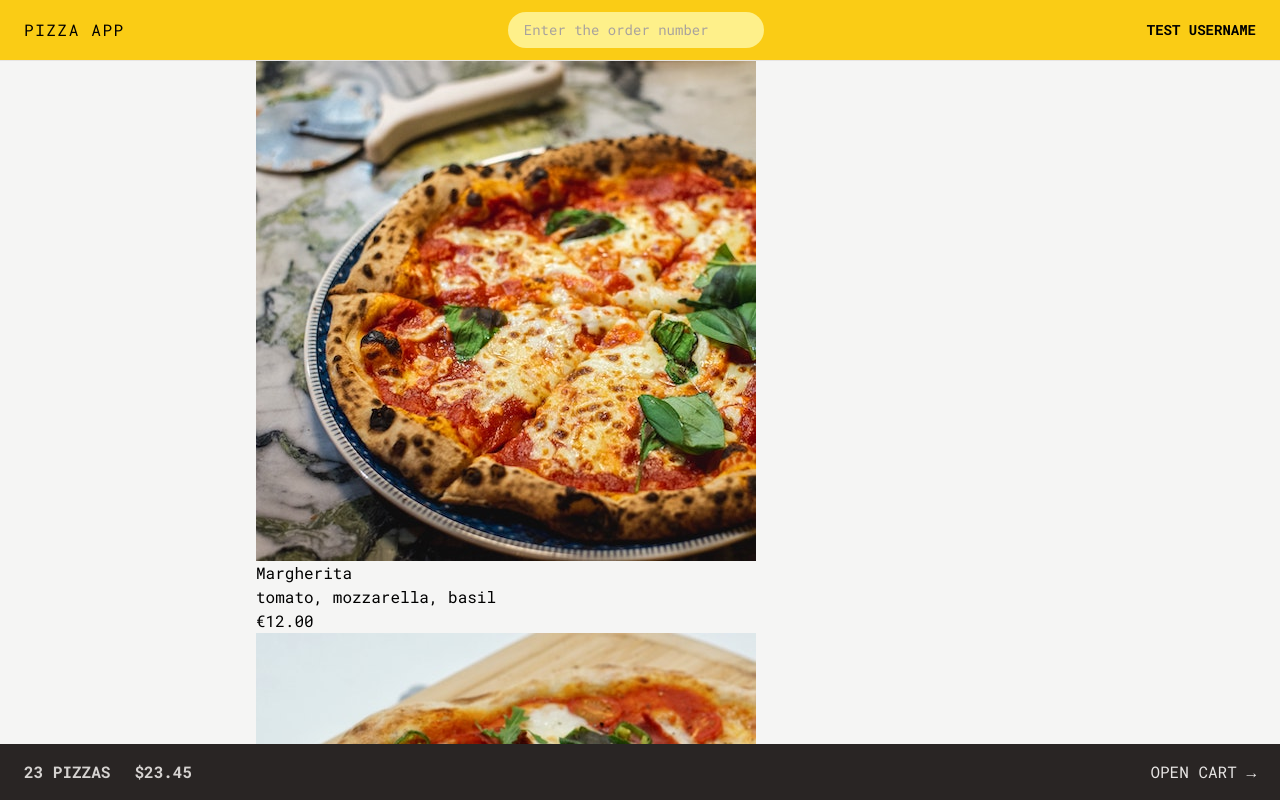
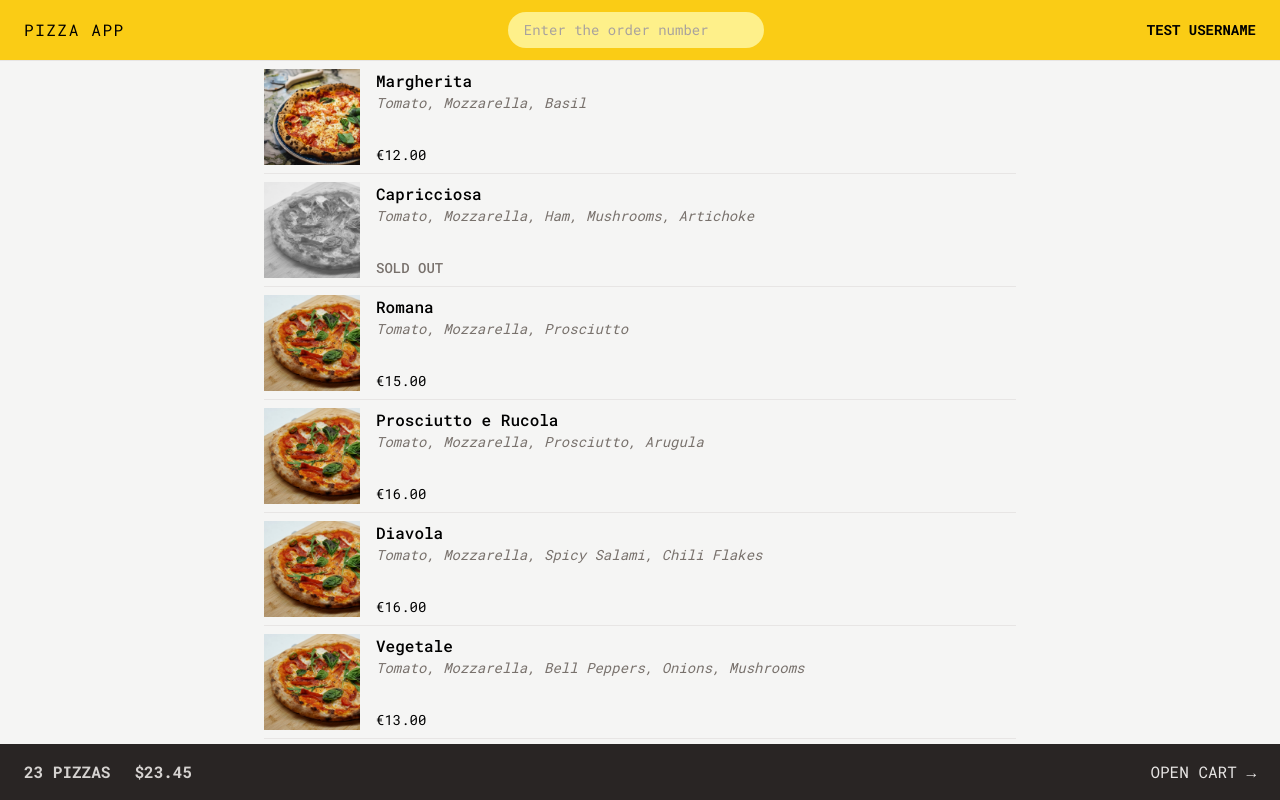
Before and after one commit to sahil-sth/pizza-order, a React (Vite) app: page /menu in a window 1280 px wide. Built offline with nearby package versions, Linux system fonts and the light colour scheme; data requests are answered from the project's data file.

Commit message:
Design the button

```diff
--- a/src/features/menu/Menu.jsx
+++ b/src/features/menu/Menu.jsx
@@ -6,7 +6,7 @@ import MenuItem from "./MenuItem";
 function Menu() {
   const menu = useLoaderData();
   return (
-    <ul>
+    <ul className="divide-y divide-stone-200 px-2">
       {menu.map((pizza) => (
         <MenuItem pizza={pizza} key={pizza.id} />
       ))}
--- a/src/features/menu/MenuItem.jsx
+++ b/src/features/menu/MenuItem.jsx
@@ -4,13 +4,25 @@ function MenuItem({ pizza }) {
   const { name, unitPrice, ingredients, soldOut, imageUrl } = pizza;
 
   return (
-    <li>
-      <img src={imageUrl} alt={name} />
-      <div>
-        <p>{name}</p>
-        <p>{ingredients.join(", ")}</p>
-        <div>
-          {!soldOut ? <p>{formatCurrency(unitPrice)}</p> : <p>Sold out</p>}
+    <li className="flex gap-4 py-2">
+      <img
+        src={imageUrl}
+        alt={name}
+        className={`h-24 ${soldOut ? "opacity-70 grayscale" : ""}`}
+      />
+      <div className="flex flex-col">
+        <p className="font-medium">{name}</p>
+        <p className="text-sm capitalize italic text-stone-500">
+          {ingredients.join(", ")}
+        </p>
+        <div className="mt-auto">
+          {!soldOut ? (
+            <p className="text-sm">{formatCurrency(unitPrice)}</p>
+          ) : (
+            <p className="text-sm font-medium uppercase text-stone-500">
+              Sold out
+            </p>
+          )}
         </div>
       </div>
     </li>
--- a/src/ui/AppLayout.jsx
+++ b/src/ui/AppLayout.jsx
@@ -11,7 +11,6 @@ function AppLayout() {
   return (
     <div className="grid h-dvh grid-rows-[auto_1fr_auto] bg-stone-100">
       {isLoading && <Loading />}
-      {/* {true && <Loading />} */}
       <Header />
       <div className="overflow-scroll">
         <main className="mx-auto max-w-3xl">{<Outlet />}</main>
```
